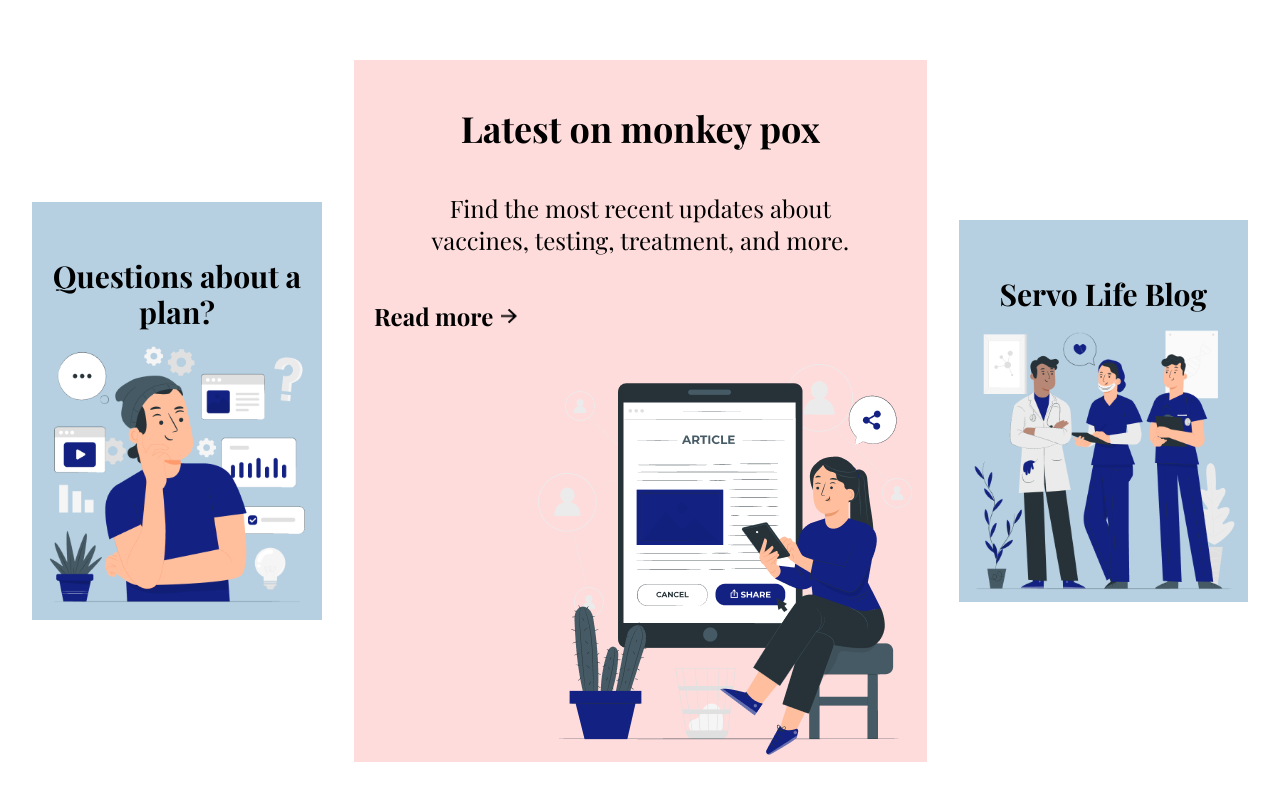
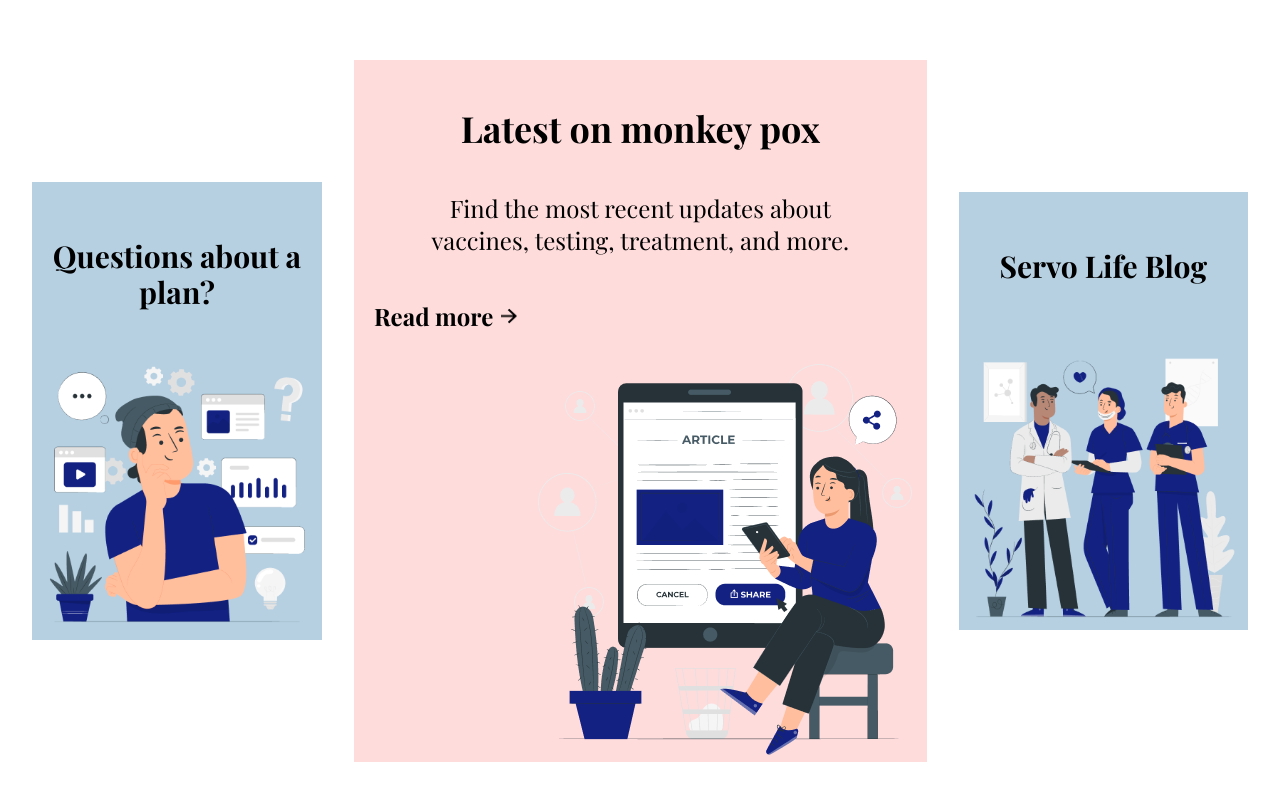
Before and after one commit to Ginohmk/Servo-Life, a website built with Vite: page src/index.html in a window 1280 px wide. Shown: the part 3101-3901 px from the top of the page. Built offline with nearby package versions, Linux system fonts and the light colour scheme; files whose address does not match are found by name; a web font is replaced by a local one.

Commit message:
feat:Add more gaps to business section

```diff
--- a/src/index.html
+++ b/src/index.html
@@ -301,7 +301,7 @@
 
       <section class="flex gap-8 w-95% mx-auto font-Playfair items-center">
         <!-- Question cards -->
-        <div class="bg-cardOne pt-14 h-2/4">
+        <div class="bg-cardOne pt-14 h-2/4 flex flex-col gap-10">
           <h3 class="text-3xl text-center font-bold font-Playfair">
             Questions about a plan?
           </h3>
@@ -342,7 +342,7 @@
           </div>
         </div>
 
-        <div class="bg-cardOne pt-14 h-2/4">
+        <div class="bg-cardOne pt-14 h-2/4 flex flex-col gap-14">
           <h3 class="text-3xl text-center font-bold font-Playfair">
             Servo Life Blog
           </h3>
```
Also changed, not shown: dist/output.css.
